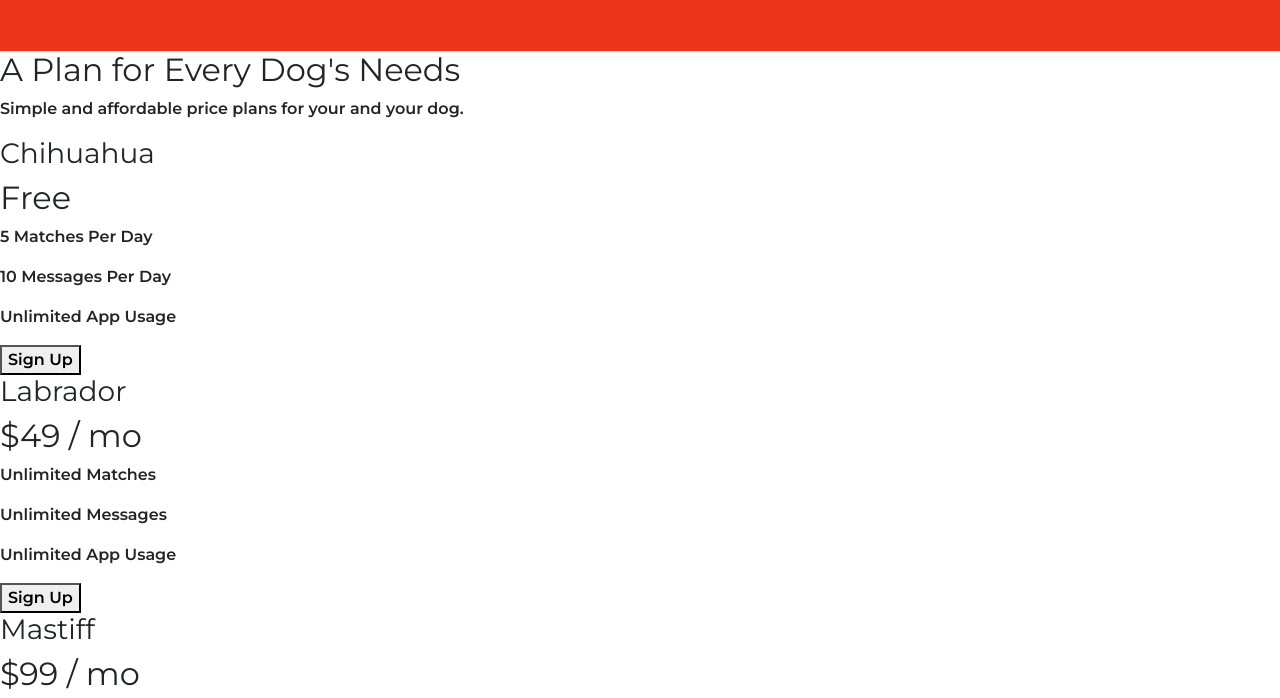
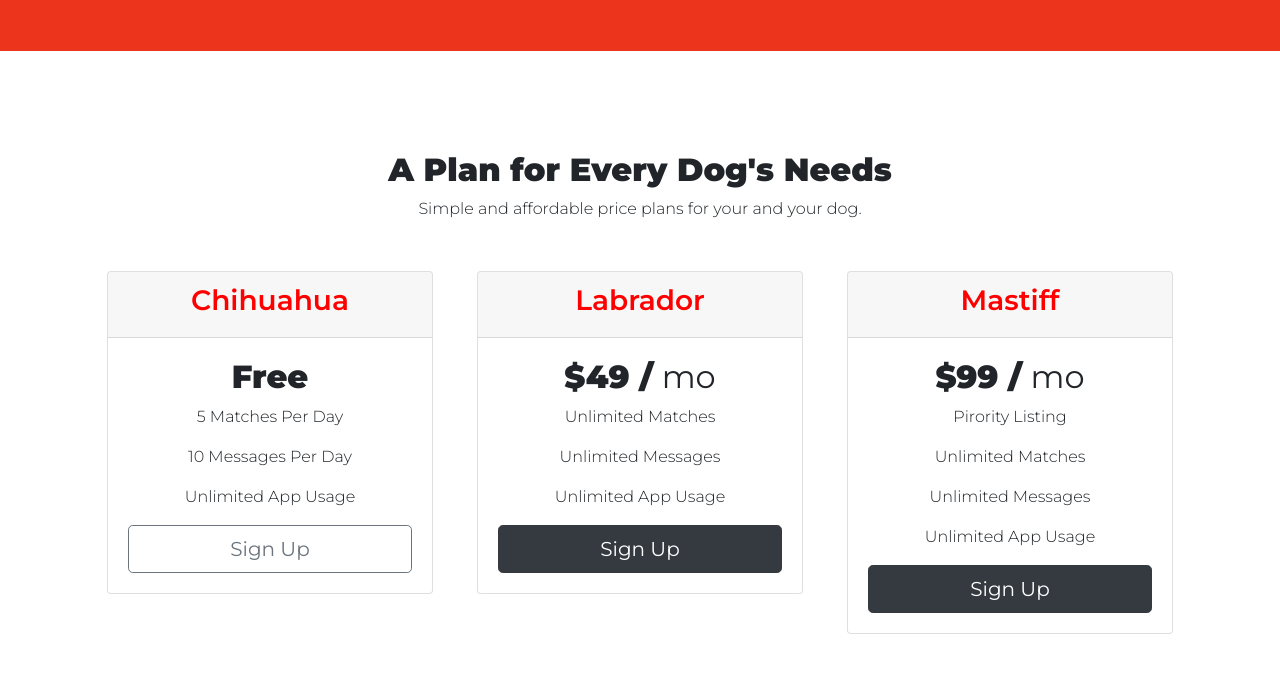
Before and after one commit to itzsoumyadip/TinDog, a plain HTML site: page index.html in a window 1280 px wide. Shown: the part 1784-2482 px from the top of the page. Drawn offline with nearby package versions, Linux system fonts and the light colour scheme.

Commit message:
pricing section added

```diff
--- a/css/styles.css
+++ b/css/styles.css
@@ -151,8 +151,28 @@ h1{
     margin:20px 20px 30px;
 }
 
+   /* Pricing  section  */
+#pricing{
+  text-align:center ;
+  padding:100px;
 
+}
 
+#pricing p {
+    font-weight:300;
+}
+.pricing-col{
+    padding:3% 2%;
+}
+
+#pricing  h2 span{
+    font-weight:900;
+}
+
+#pricing  h3 {
+    font-weight:600;
+    color:red;
+}
 
 
 
--- a/index.html
+++ b/index.html
@@ -7,7 +7,7 @@
 
   <!-- font -->
   <link href="https://fonts.googleapis.com/css2?family=Ubuntu:wght@300&display=swap" rel="stylesheet">
-  <link href="https://fonts.googleapis.com/css?family=Montserrat:400,600,900&display=swap" rel="stylesheet">
+  <link href="https://fonts.googleapis.com/css?family=Montserrat:300,400,600,900&display=swap" rel="stylesheet">
 
 
   <!-- CSS Stylesheets -->
@@ -149,6 +149,7 @@
         <span class="sr-only">Next</span>
       </a>
     </div>
+
   </section>
 
 
@@ -167,33 +168,75 @@
 
   <section id="pricing">
 
-    <h2>A Plan for Every Dog's Needs</h2>
+    <h2><span>A Plan for Every Dog's Needs</span></h2>
     <p>Simple and affordable price plans for your and your dog.</p>
 
-
+    <div class="row">
+      <div class="pricing-col col-lg-4 col-md-6">
+        <div class="card">
+          <div class="card-header">
             <h3>Chihuahua</h3>
-    <h2>Free</h2>
+          </div>
+          <div class="card-body">
+            <h2><span>Free</span></h2>
             <p>5 Matches Per Day</p>
             <p>10 Messages Per Day</p>
             <p>Unlimited App Usage</p>
-    <button type="button">Sign Up</button>
+            <button type="button" class="btn btn-lg btn btn-outline-secondary btn-block">Sign Up</button>
+          </div>
+        </div>
+      </div>
 
-
+      <div class="pricing-col col-lg-4 col-md-6">
+        <div class="card">
+          <div class="card-header">
             <h3>Labrador</h3>
-    <h2>$49 / mo</h2>
+          </div>
+          <div class="card-body">
+            <h2><span>$49 /</span> mo</h2>
             <p>Unlimited Matches</p>
             <p>Unlimited Messages</p>
             <p>Unlimited App Usage</p>
-    <button type="button">Sign Up</button>
+            <button type="button" class="btn btn-lg btn btn-dark btn-block">Sign Up</button>
+          </div>
+        </div>
+      </div>
 
-
+      <div class="pricing-col col-lg-4 ">
+        <div class="card">
+          <div class="card-header">
             <h3>Mastiff</h3>
-    <h2>$99 / mo</h2>
+          </div>
+          <div class="card-body">
+            <h2><span>$99 /</span> mo</h2>
             <p>Pirority Listing</p>
             <p>Unlimited Matches</p>
             <p>Unlimited Messages</p>
             <p>Unlimited App Usage</p>
-    <button type="button">Sign Up</button>
+            <button type="button" class="btn btn-lg btn btn-dark btn-block">Sign Up</button>
+          </div>
+        </div>
+      </div>
+
+    </div>
+
+
+
+
+
+
+
+
+
+
+
+
+
+
+
+
+
+
 
   </section>
 
```
Lines whose indentation alone changed are shown as unchanged.
